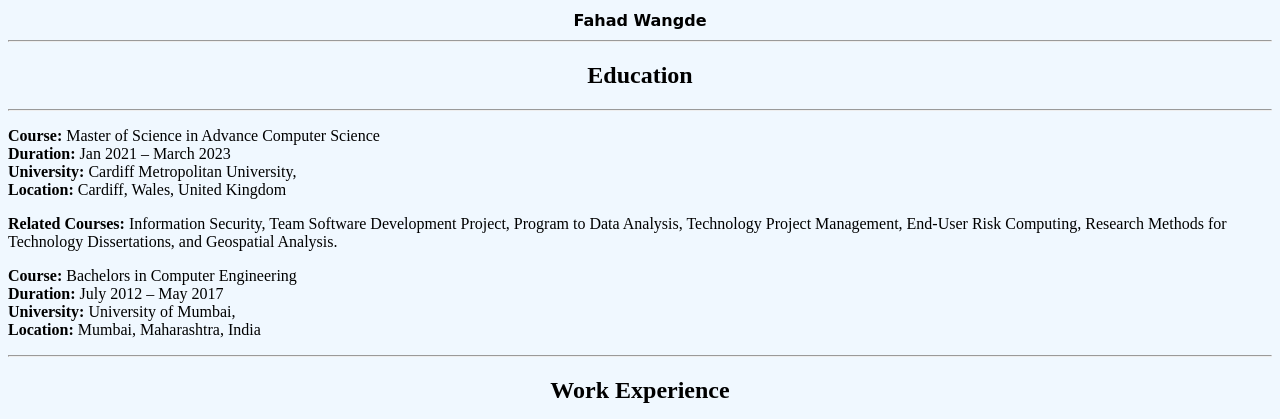
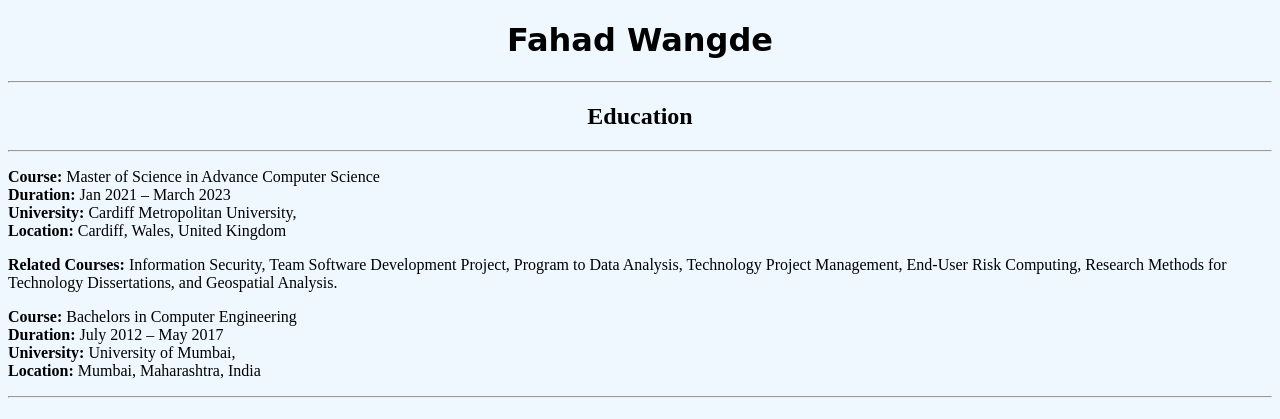
Before and after one commit to fahad56/Fahad-portfolio, a PHP site: the page made by public/CV Highlights.html in a window 1280 px wide. Shown: the top 419 px of the page. Run offline with PHP 8.4, Linux system fonts and the light colour scheme.

Commit message:
modified changes

```diff
--- a/styles.css
+++ b/styles.css
@@ -28,7 +28,15 @@
     color: rgb(157, 31, 37);
 }
 
-h1, h3 {
+h1 {
+    font-family: 'Kanit', sans-serif;
+    font-family: 'Sigmar', cursive;
+    font-size: 2rem;
+    font-weight: 900;
+
+}
+
+h3 {
     font-family: 'Kanit', sans-serif;
     font-family: 'Sigmar', cursive;
     font-size: 1rem;
```
